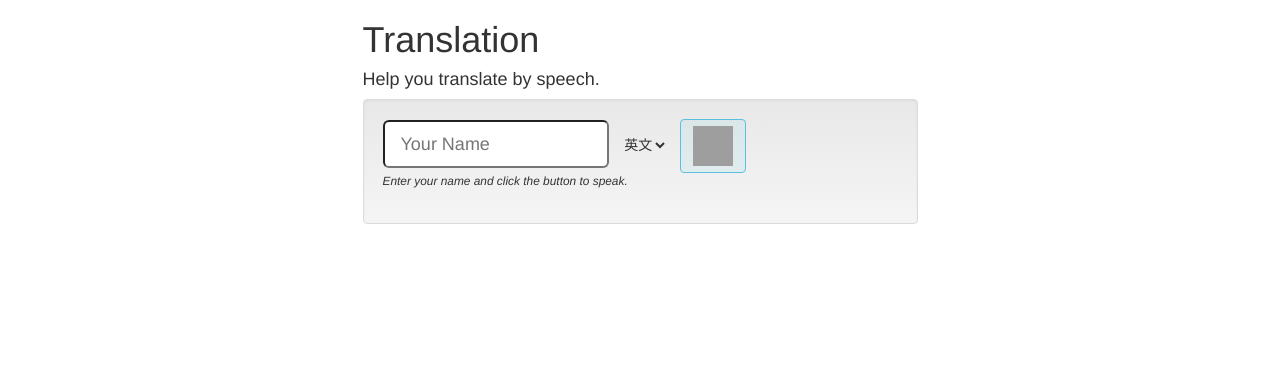
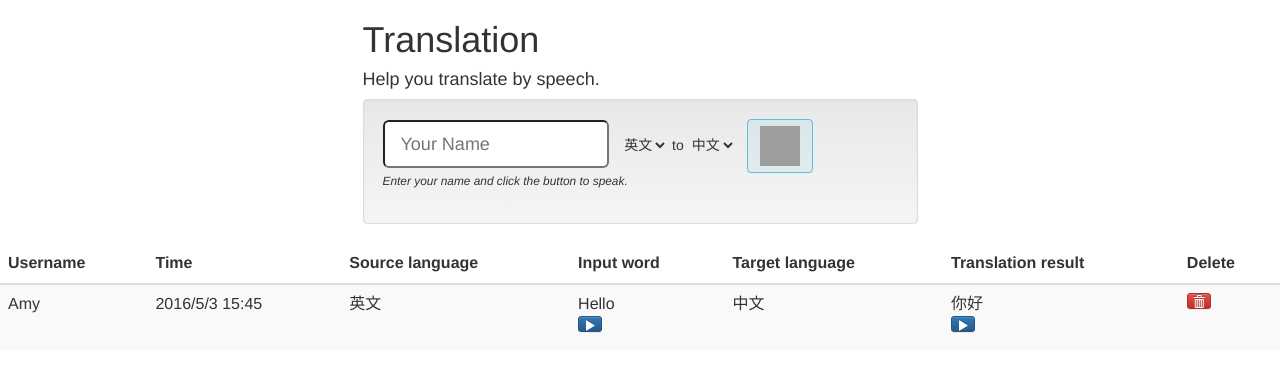
Before and after one commit to CloudProgrammingTeam8/Translation_Web_App, a Django app: page / in a window 1280 px wide. Shown: the top 372 px of the page. Run offline with Django 3.2, Linux system fonts and the light colour scheme; some libraries are stand-ins or nearby versions; grey boxes are pictures that could not be loaded.

Commit message:
update information to Record model

```diff
--- a/translation/GTAPI.py
+++ b/translation/GTAPI.py
@@ -6,8 +6,6 @@ from .goslate import gtrans
 
 def GTTS(TranslateInput,TextLanguage,src):
     # Documents : https://pypi.python.org/pypi/gTTS
-
-
 
     # Translate (input from TextInput)
     start_time = time.time()   # time start
--- a/translation/templates/trans/index.html
+++ b/translation/templates/trans/index.html
@@ -27,9 +27,17 @@
                     <div class="input-group">
                         <input class="btn-lg" size="16" name="username" id="name" type="text" placeholder="Your Name">
                         &nbsp;
-                        <select class="language" name="language">
+                        <select class="language" name="source_lan">
+                            <option value="zh-TW">中文</option>
+                            <option value="en-US" selected >英文</option>
                             <option value="ja">日文</option>
-                            <option value="en-US" selected >英文</option>
+                            <option value="th-TH">泰文</option>
+                        </select>
+                        to
+                        <select class="language" name="target_lan">
+                            <option value="ja">日文</option>
+                            <option value="zh-TW" selected >中文</option>
+                            <option value="en-US">英文</option>
                             <option value="th-TH">泰文</option>
                         </select>
                         &nbsp;
@@ -48,7 +56,8 @@
                         <div class="testimonial-section">
                             {{Speech}}
                         </div>
-                    </span> &emsp;
+
+                    </span>
                     <button  style="display:inline-block;" class="btn btn-voice btn-lg btn-play" onclick="PlaySrcSound()" width=40px height=40px>
                         <span class="glyphicon glyphicon-volume-up" aria-hidden="true"></span>
                     </button>
@@ -85,16 +94,29 @@
 
 
 
+    <table id="mytable" class="table table-bordred table-striped">
+        <thead>
+            <th>Username</th>
+            <th>Time</th>
+            <th>Source language</th>
+            <th>Input word</th>
+            <th>Target language</th>
+            <th>Translation result</th>
+            <th>Delete</th>
+        </thead>
+        <tbody>
+
+        <tr>
+            <td>Amy</td>
+            <td>2016/5/3 15:45</td>
+            <td>英文</td>
+            <td>Hello<p data-placement="top" data-toggle="tooltip" title="Edit"><button class="btn btn-primary btn-xs" data-title="Edit" data-toggle="modal" data-target="#edit" ><span class="glyphicon glyphicon-play"></span></button></p></td>
+            <td>中文</td>
+            <td>你好<p data-placement="top" data-toggle="tooltip" title="Edit"><button class="btn btn-primary btn-xs" data-title="Edit" data-toggle="modal" data-target="#edit" ><span class="glyphicon glyphicon-play"></span></button></p></td>
+            <td><p data-placement="top" data-toggle="tooltip" title="Delete"><button class="btn btn-danger btn-xs" data-title="Delete" data-toggle="modal" data-target="#delete" ><span class="glyphicon glyphicon-trash"></span></button></p></td>
+        </tr>
+        </tbody>
+
+    </table>
 </body>
-    <!--{%if flag%}
-        Your MP3 Name<br>
-        tranlate result:{{TranslateResult}}<br>
-        filename   : {{Filename}}<br>
-        total time : {{Totaltime}}<br>
-        audio url  : {{Mp3url}}<br>
-        <audio src="{{Mp3url}}" type="audio/mpeg" controls autoplay></audio>
-
-    {% else %}
-        <p>還沒有輸入</p>
-    {%endif%}-->
 </html>
--- a/translation/test_s3/s3_test.py
+++ b/translation/test_s3/s3_test.py
@@ -12,7 +12,7 @@ def upload(data_path, s3_path):
     #upload data to exist buckets
     data = open(data_path, 'rb')
     #data_path = s3_path + '/' + data_path
-    s3.Bucket(s3_path).put_object(Key=data_path, Body=data,
+    s3.Bucket(s3_path).put_object(Key=data_path, Body=data,Bucket = s3_path,
                   ACL = 'public-read-write')
 def create_s3_bucket(s3_path):
     #create new bucket
--- a/translation/views.py
+++ b/translation/views.py
@@ -12,11 +12,27 @@ def translate(request):
 def TextInput(request):
 
     if 'username' in request.GET:
-        language = request.GET['language']
-        print (language)
-        SRtext, input_url = SpeechRecogition(language)
+        source_lan = request.GET['source_lan']
+        target_lan = request.GET['target_lan']
+        username = request.GET['username']
+        print (source_lan, target_lan)
+        SRtext,input_url = SpeechRecogition(source_lan)
         print (input_url)
-        Totaltime , Filename , TranslateInput, TranslateResult , output_url = GTTS(SRtext,'zh-TW',language)
+
+        time = datetime.now().replace(microsecond=0)
+
+        record = Record()
+        record.words = SRtext
+        record.user = username
+        record.time = time
+        record.input_lan = source_lan
+        record.save()
+
+        print (time)
+
+    # if 'TranslateInput' in request.GET:
+        # Totaltime , Filename , TranslateResult , url = GTTS(request.GET['TranslateInput'])
+        Totaltime , Filename , TranslateInput, TranslateResult , output_url = GTTS(SRtext,target_lan,source_lan)
         # your responese
         response = {
                     'TranslateText':SRtext,
--- a/web_app/settings.py
+++ b/web_app/settings.py
@@ -128,7 +128,7 @@ AUTH_PASSWORD_VALIDATORS = [
 
 LANGUAGE_CODE = 'en-us'
 
-TIME_ZONE = 'UTC'
+TIME_ZONE = 'Asia/Taipei'
 
 USE_I18N = True
 
--- a/web_app/urls.py
+++ b/web_app/urls.py
@@ -18,5 +18,5 @@ from django.contrib import admin
 
 urlpatterns = [
     url(r'^admin/', admin.site.urls),
-    url(r'^', include('translation.urls')),
+    url(r'', include('translation.urls')),
 ]
```
Also changed, not shown: translation/models.py (+7 -5 lines), db.sqlite3 (deleted), translation/migrations/0001_initial.py (added).
